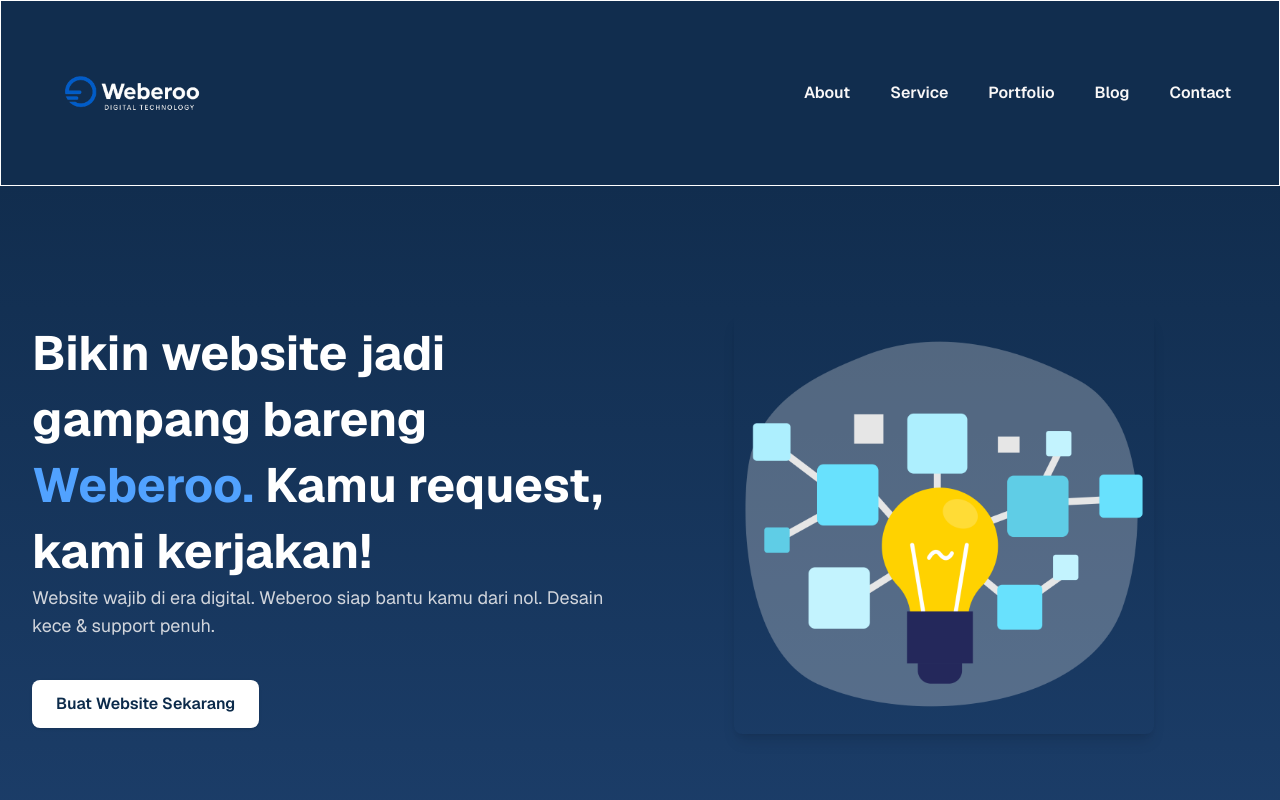
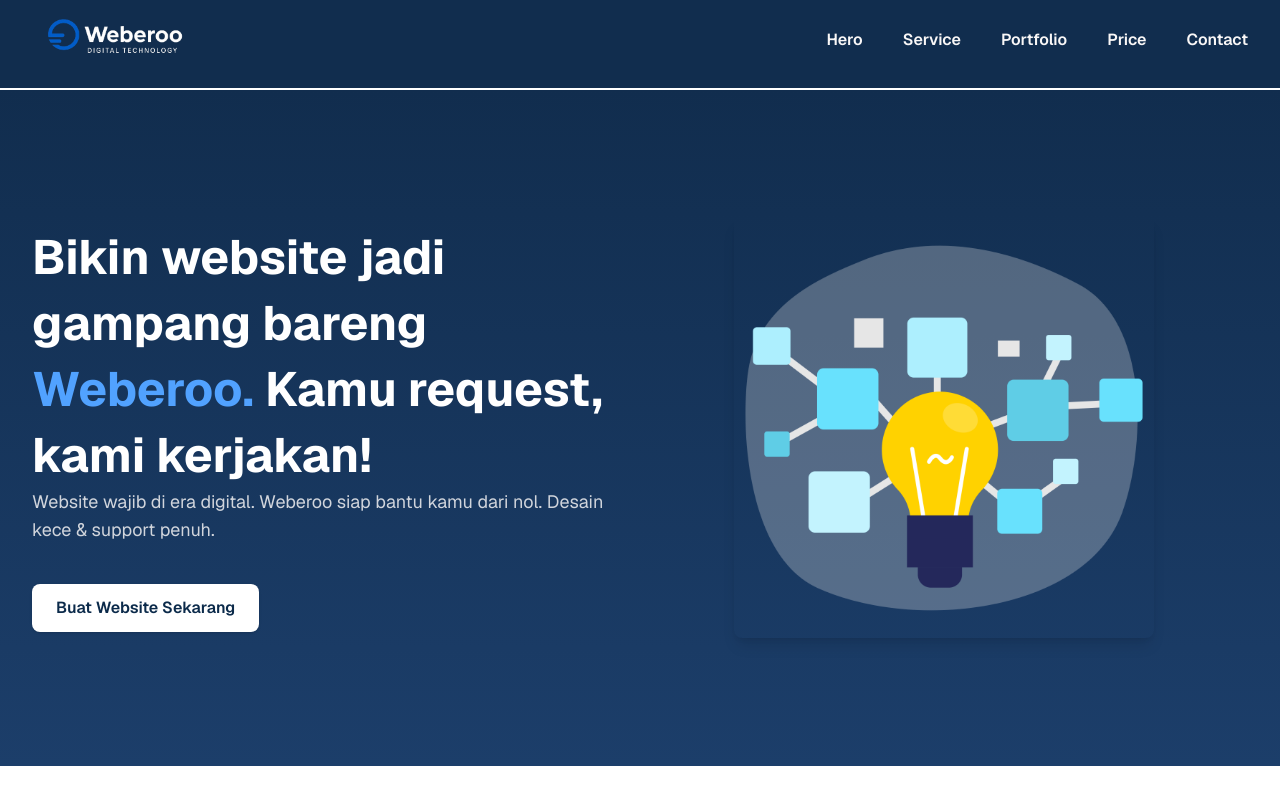
Before and after one commit to claclarissa12/Weberoo-Website, a Next.js app: page / in a window 1280 px wide. Shown: the top 800 px of the page. Built offline with nearby package versions, Linux system fonts and the light colour scheme.

Commit message:
revisi nav

```diff
--- a/src/app/page.js
+++ b/src/app/page.js
@@ -7,31 +7,32 @@
 import AdvantagesSection from './components/advantages';
 import DesignSection from './components/design';
 import PriceSection from './components/price';
-import TestimoniSection from "./components/testimoni";
 import FooterSection from './components/footer';
 import KonsultasiSection from './components/whatsapp-button';
 
 
 export default function Landing() {
     return (
-        <div className="min-h-screen bg-[#112D4E] text-white font-sans overflow-hidden">
+        <div className="min-h-screen text-white font-sans overflow-hidden ">
             {/* Navbar */}
             <motion.nav
                 initial={{ y: -100 }}
                 animate={{ y: 0 }}
                 transition={{ duration: 0.5 }}
                 className=" top-0 w-full bg-[#112D4E] shadow-lg z-50">
+                <div className="border-b-2 border-white ">
 
-                <div className="flex items-center justify-between px-12 py-2 border-1  ">
-                    <img src="/Weberoo.png" alt="Logo" className="w-40 mt-2  " />
+                <div className="flex items-center justify-between px-8 -mt-10 -mb-8">
+                    <img src="/Weberoo.png" alt="Logo" className="w-40  " />
 
                     <ul className="flex items-center gap-10 text-base text-[#F9F7F7] font-semibold ">
-                        <li><a href="#about" className="hover:text-blue-400 transition">About</a></li>
+                        <li><a href="#hero" className="hover:text-blue-400 transition">Hero</a></li>
                         <li><a href="#service" className="hover:text-blue-400 transition">Service</a></li>
                         <li><a href="#portfolio" className="hover:text-blue-400 transition">Portfolio</a></li>
-                        <li><a href="#blog" className="hover:text-blue-400 transition">Blog</a></li>
+                        <li><a href="#price" className="hover:text-blue-400 transition">Price</a></li>
                         <li><a href="#contact" className="hover:text-blue-400 transition">Contact</a></li>
                     </ul>
+                </div>
                 </div>
             </motion.nav>
 
@@ -42,7 +43,6 @@
             <AdvantagesSection />
             <DesignSection />
             <PriceSection />
-            <TestimoniSection />
             <KonsultasiSection />
             <FooterSection />
         </div>
```
